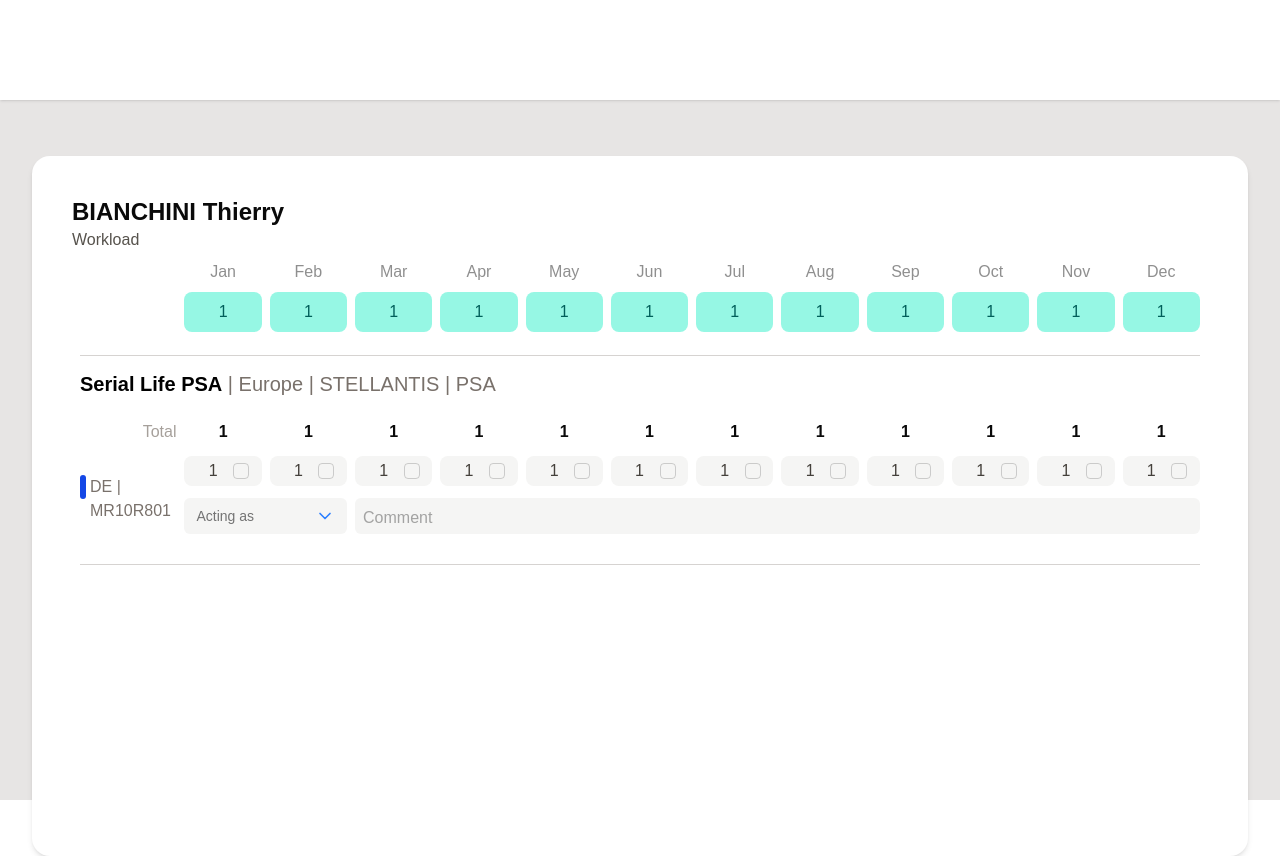
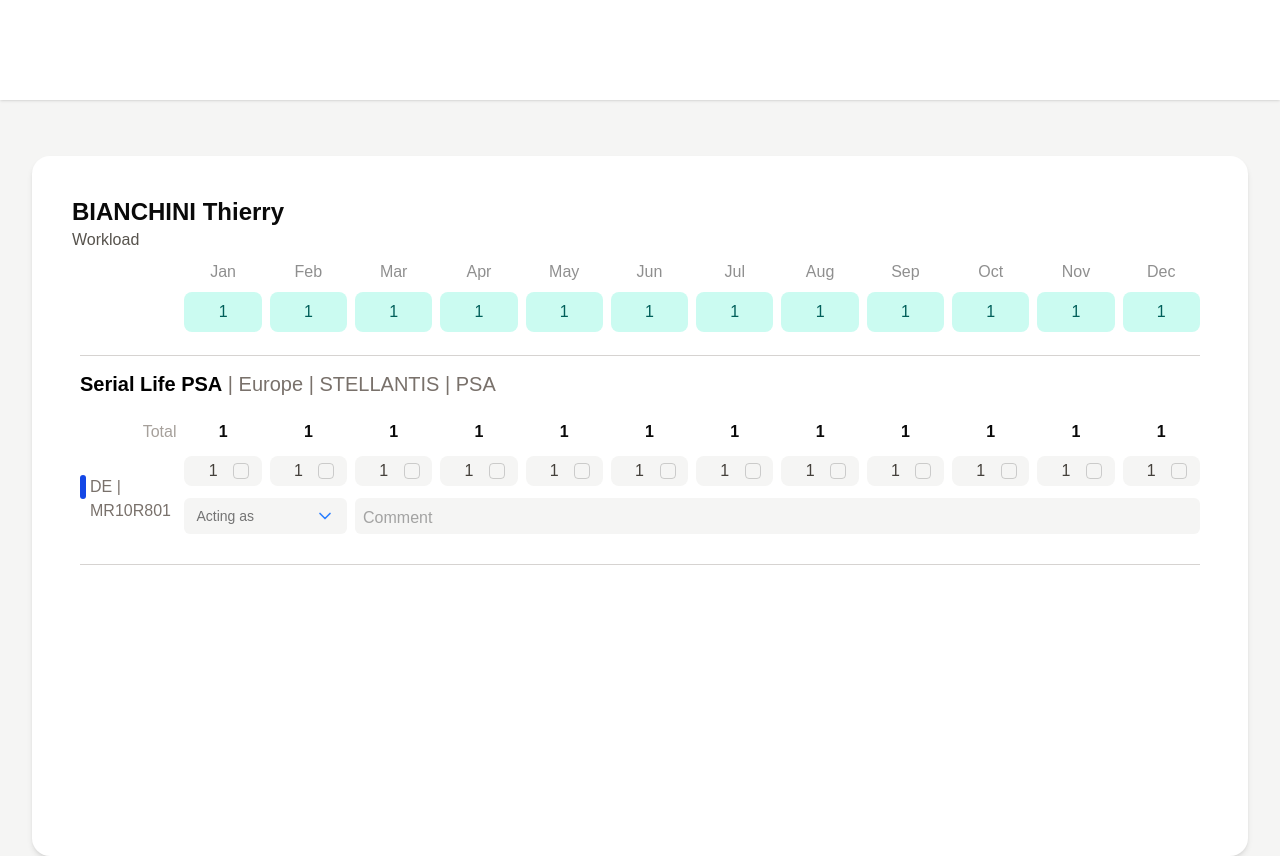
Before and after one commit to nettohadi/LMESH-test-project, a React (Vite) app: page / in a window 1280 px wide. Built offline with nearby package versions, Linux system fonts and the light colour scheme.

Commit message:
chore: Adjust month color

```diff
--- a/src/App.tsx
+++ b/src/App.tsx
@@ -67,21 +67,23 @@ function App() {
     const numberValue = Number(value)
 
     if (numberValue == 0 || isFictive) {
-      return 'bg-red-200 text-red-800'
+      return 'bg-red-100 text-red-800'
     }
 
     if (numberValue > 0 && numberValue < 1) {
-      return 'bg-amber-200 text-amber-800'
+      return 'bg-amber-100 text-amber-800'
     }
 
     if (numberValue >= 4) {
-      return 'bg-blue-200 text-blue-800'
+      return 'bg-blue-100 text-blue-800'
     }
+
+    return 'bg-teal-100 text-teal-800'
   }
 
   return (
     <>
-      <main className="bg-stone-200 w-full h-full flex flex-col justify-start">
+      <main className="bg-stone-100 w-full h-auto flex flex-col justify-start">
         <div className="bg-white w-full min-h-25 shadow-sm"></div>
         <div className="pt-14 py-0 px-8">
           <div className="bg-white rounded-2xl w-full h-full min-h-175 shadow-md p-10 scroll-auto">
@@ -104,7 +106,7 @@ function App() {
                       <th
                         key={workload.month}
                         className={cn(
-                          'w-25 p-2 rounded-md bg-teal-200 text-teal-800 font-normal',
+                          'w-25 p-2 rounded-md font-normal',
                           getMonthColor(workload.value, workload.isFictive),
                         )}
                       >
```
